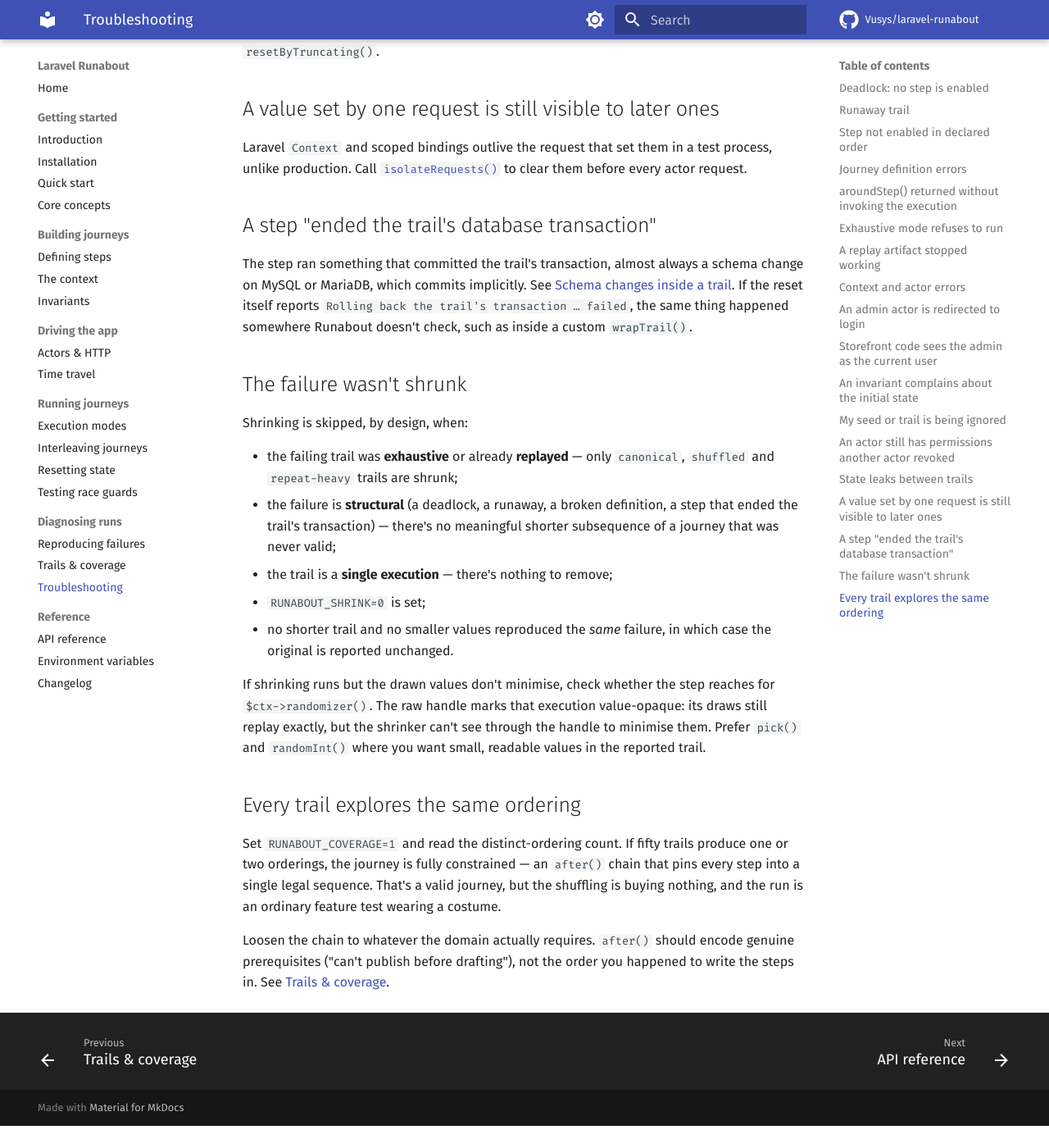
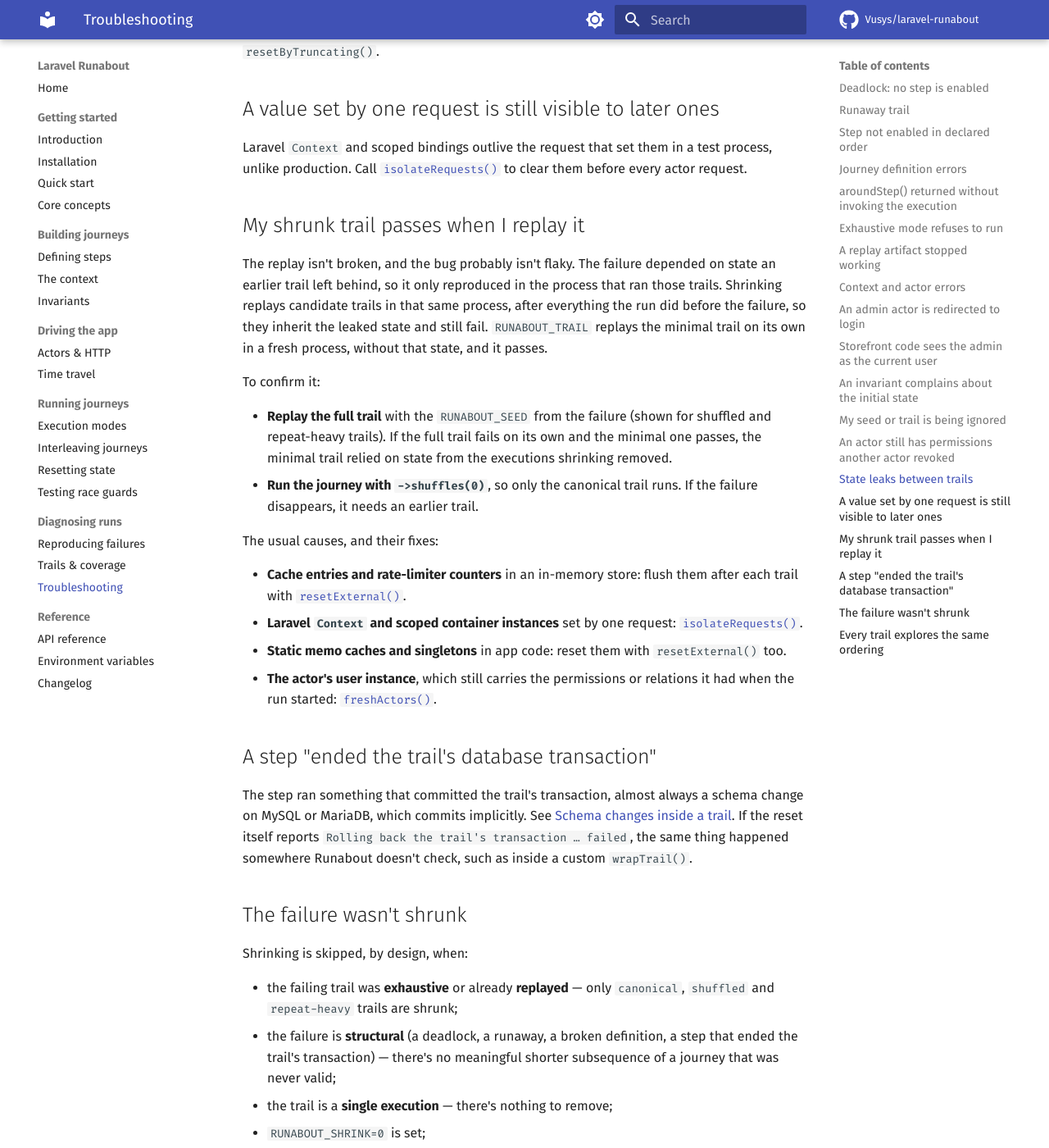
Before and after one commit to Vusys/laravel-runabout, an MkDocs documentation site: the page built from docs/troubleshooting.md, in a window 1280 px wide and 1400 px high, scrolled down 5755 px. Shown: the whole window at 82% size. Built offline with MkDocs 1.6.1 and Material for MkDocs 9.7.7, drawn with Linux system fonts in a browser that asks for light colours; comment, search, counter and statistics services are not loaded; before the commit the page ends 7128 px from its top, so only the background shows below that.

Commit message:
Docs: why a shrunk trail can pass on replay (#104)
Closes #79.

```diff
--- a/docs/troubleshooting.md
+++ b/docs/troubleshooting.md
@@ -163,6 +163,22 @@ The mirror image — trail 2 failing because trail 1's rows are *still there*
 
 Laravel `Context` and scoped bindings outlive the request that set them in a test process, unlike production. Call [`isolateRequests()`](actors-http.md#isolating-each-request) to clear them before every actor request.
 
+## My shrunk trail passes when I replay it
+
+The replay isn't broken, and the bug probably isn't flaky. The failure depended on state an earlier trail left behind, so it only reproduced in the process that ran those trails. Shrinking replays candidate trails in that same process, after everything the run did before the failure, so they inherit the leaked state and still fail. `RUNABOUT_TRAIL` replays the minimal trail on its own in a fresh process, without that state, and it passes.
+
+To confirm it:
+
+- **Replay the full trail** with the `RUNABOUT_SEED` from the failure (shown for shuffled and repeat-heavy trails). If the full trail fails on its own and the minimal one passes, the minimal trail relied on state from the executions shrinking removed.
+- **Run the journey with `->shuffles(0)`**, so only the canonical trail runs. If the failure disappears, it needs an earlier trail.
+
+The usual causes, and their fixes:
+
+- **Cache entries and rate-limiter counters** in an in-memory store: flush them after each trail with [`resetExternal()`](database-resets.md#multiple-connections-and-external-stores).
+- **Laravel `Context` and scoped container instances** set by one request: [`isolateRequests()`](actors-http.md#isolating-each-request).
+- **Static memo caches and singletons** in app code: reset them with `resetExternal()` too.
+- **The actor's user instance**, which still carries the permissions or relations it had when the run started: [`freshActors()`](actors-http.md#reloading-users-before-each-request).
+
 ## A step "ended the trail's database transaction"
 
 The step ran something that committed the trail's transaction, almost always a schema change on MySQL or MariaDB, which commits implicitly. See [Schema changes inside a trail](database-resets.md#schema-changes-inside-a-trail). If the reset itself reports `Rolling back the trail's transaction … failed`, the same thing happened somewhere Runabout doesn't check, such as inside a custom `wrapTrail()`.
```
